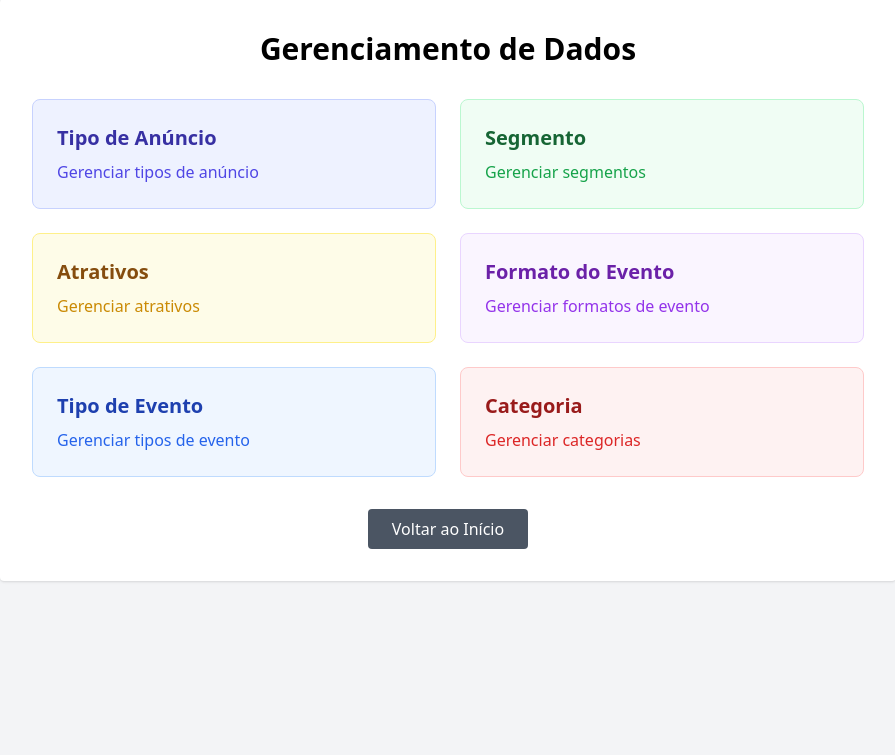
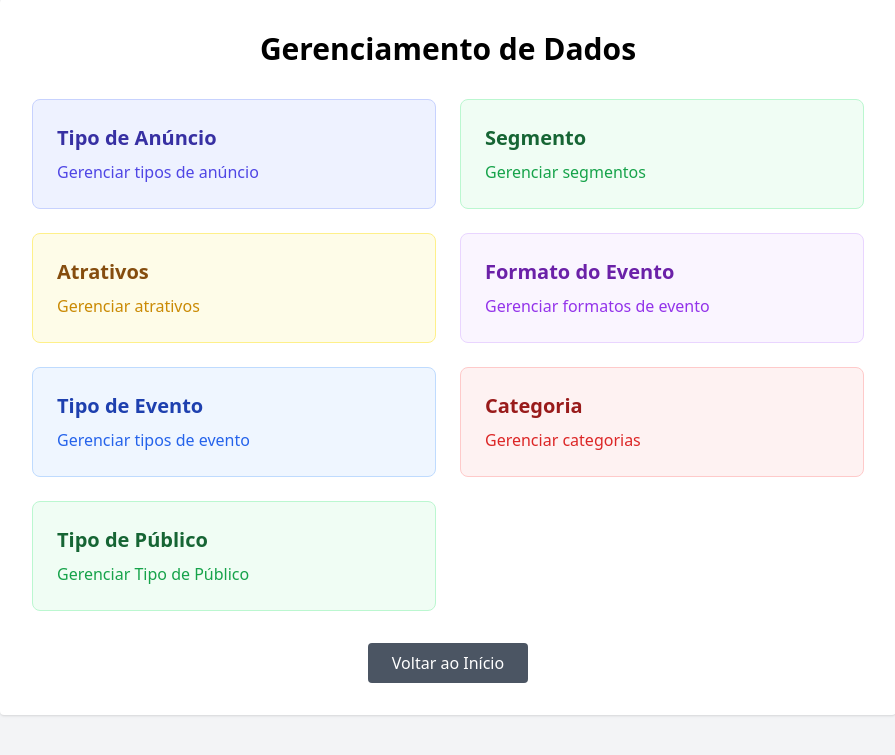
Before and after one commit to TGCodinhoto/vamos_sair_hoje, a PHP site: page /views/navegacao_forms.php in a window 1280 px wide. Shown: the part 25-780 px from the top of the page, without its empty margins (192-1087 px from the left). Run offline with PHP 8.4, Linux system fonts and the light colour scheme; some libraries are stand-ins or nearby versions.

Commit message:
feat: adicionando navegação para o form tipo publico

```diff
--- a/vamossair/views/navegacao_forms.php
+++ b/vamossair/views/navegacao_forms.php
@@ -53,6 +53,11 @@ error_reporting(E_ALL);
                 <h2 class="text-xl font-semibold text-red-800 mb-2">Categoria</h2>
                 <p class="text-red-600">Gerenciar categorias</p>
             </a>
+            <a href="form_tipopublico.php"
+               class="block p-6 bg-green-50 border border-green-200 rounded-lg hover:bg-green-100 transition">
+                <h2 class="text-xl font-semibold text-green-800 mb-2">Tipo de Público</h2>
+                <p class="text-green-600">Gerenciar Tipo de Público</p>
+            </a>
         </div>
 
         <div class="mt-8 text-center">
```
